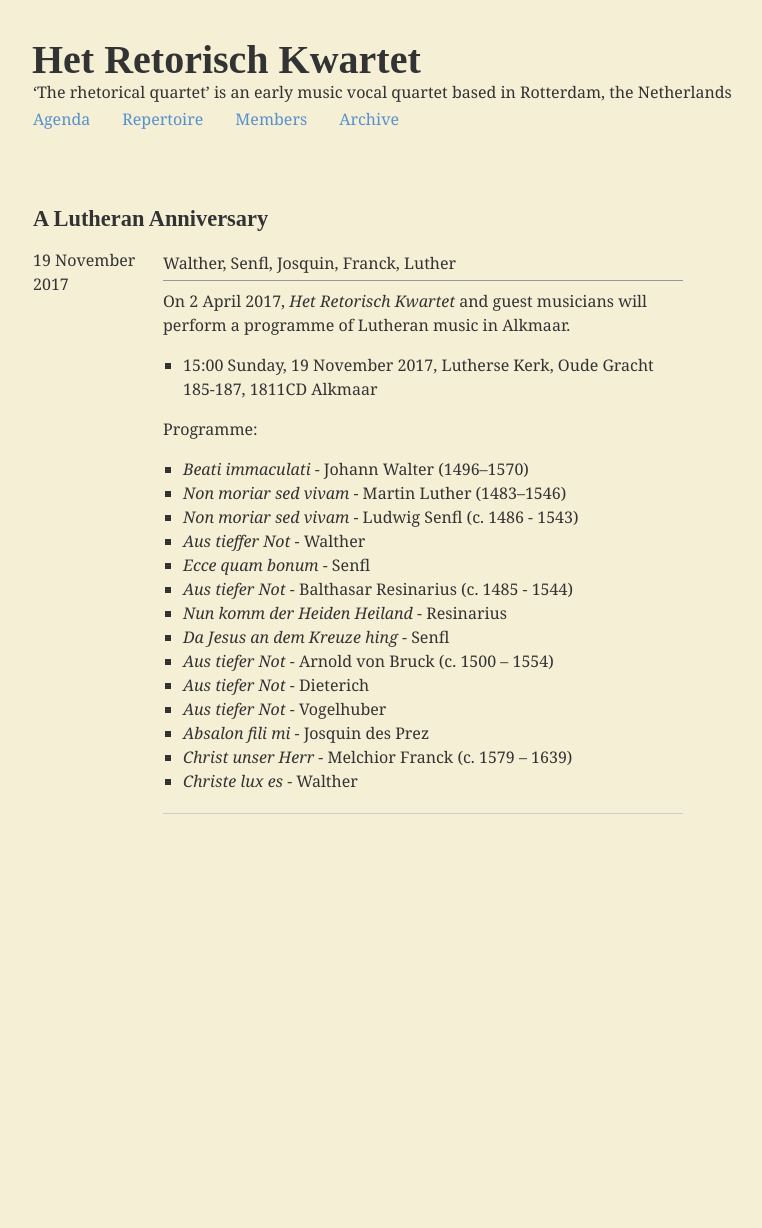
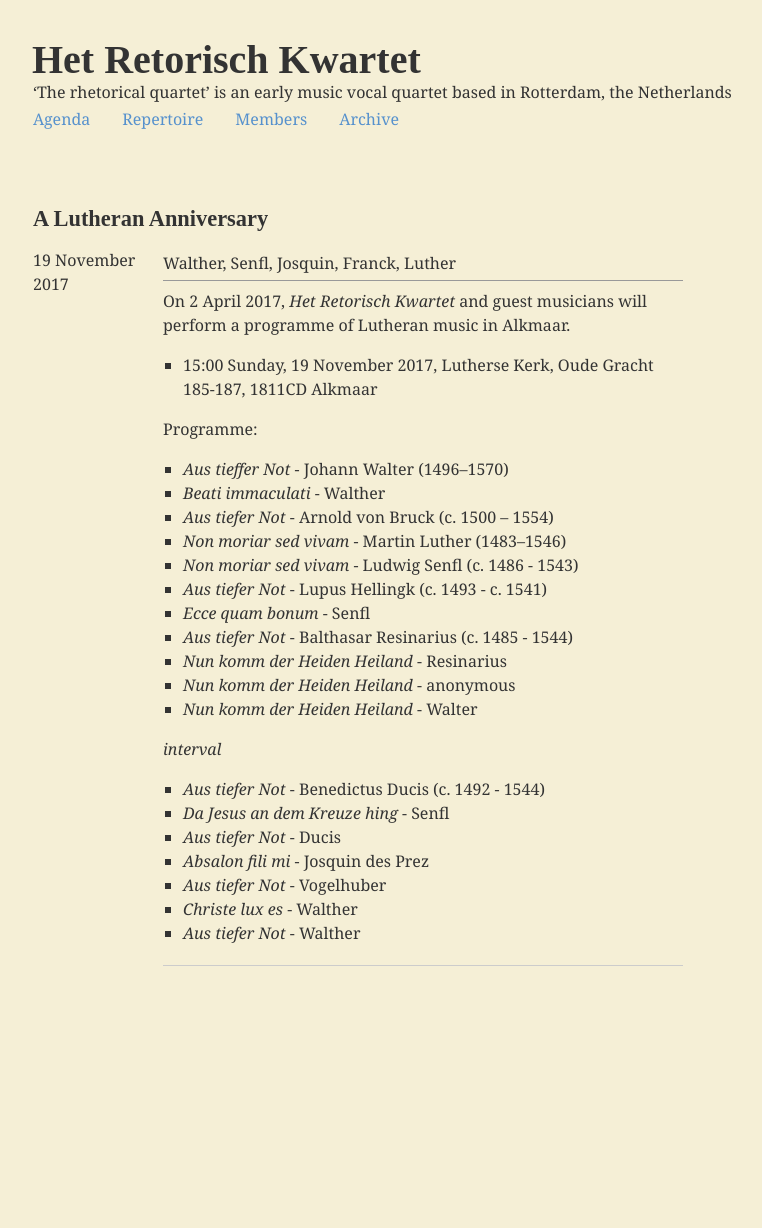
Before and after one commit to retorisch/retorisch.github.io, a Jekyll site: the page built from _posts/2017-11-19-concert.md, in a window 1280 px wide. Shown: the whole page, without its empty margins (15-777 px from the left). Built offline with Jekyll 4.4.1, drawn with Linux system fonts in a browser that asks for light colours; some web fonts are replaced; before the commit the page ends 1076 px from its top, so only the background shows below that.

Commit message:
Update programme

```diff
--- a/_posts/2017-11-19-concert.md
+++ b/_posts/2017-11-19-concert.md
@@ -12,17 +12,24 @@ On 2 April 2017, _Het Retorisch Kwartet_ and guest musicians will perform a prog
 
 Programme:
 
-* _Beati immaculati_ - Johann Walter (1496–1570)
+* _Aus tieffer Not_ - Johann Walter (1496–1570)
+* _Beati immaculati_ - Walther
+* _Aus tiefer Not_ - Arnold von Bruck (c. 1500 – 1554)
 * _Non moriar sed vivam_ - Martin Luther (1483–1546)
 * _Non moriar sed vivam_ - Ludwig Senfl (c. 1486 - 1543)
-* _Aus tieffer Not_ - Walther
+* _Aus tiefer Not_ - Lupus Hellingk (c. 1493 - c. 1541)
 * _Ecce quam bonum_ - Senfl
 * _Aus tiefer Not_ - Balthasar Resinarius (c. 1485 - 1544)
 * _Nun komm der Heiden Heiland_ - Resinarius
+* _Nun komm der Heiden Heiland_ - anonymous
+* _Nun komm der Heiden Heiland_ - Walter
+
+_interval_
+
+* _Aus tiefer Not_ - Benedictus Ducis (c. 1492 - 1544)
 * _Da Jesus an dem Kreuze hing_ - Senfl
-* _Aus tiefer Not_ - Arnold von Bruck (c. 1500 – 1554)
-* _Aus tiefer Not_ - Dieterich
+* _Aus tiefer Not_ - Ducis
+* _Absalon fili mi_ - Josquin des Prez
 * _Aus tiefer Not_ - Vogelhuber
-* _Absalon fili mi_ - Josquin des Prez
-* _Christ unser Herr_ - Melchior Franck (c. 1579 – 1639)
 * _Christe lux es_ - Walther
+* _Aus tiefer Not_ - Walther
```
